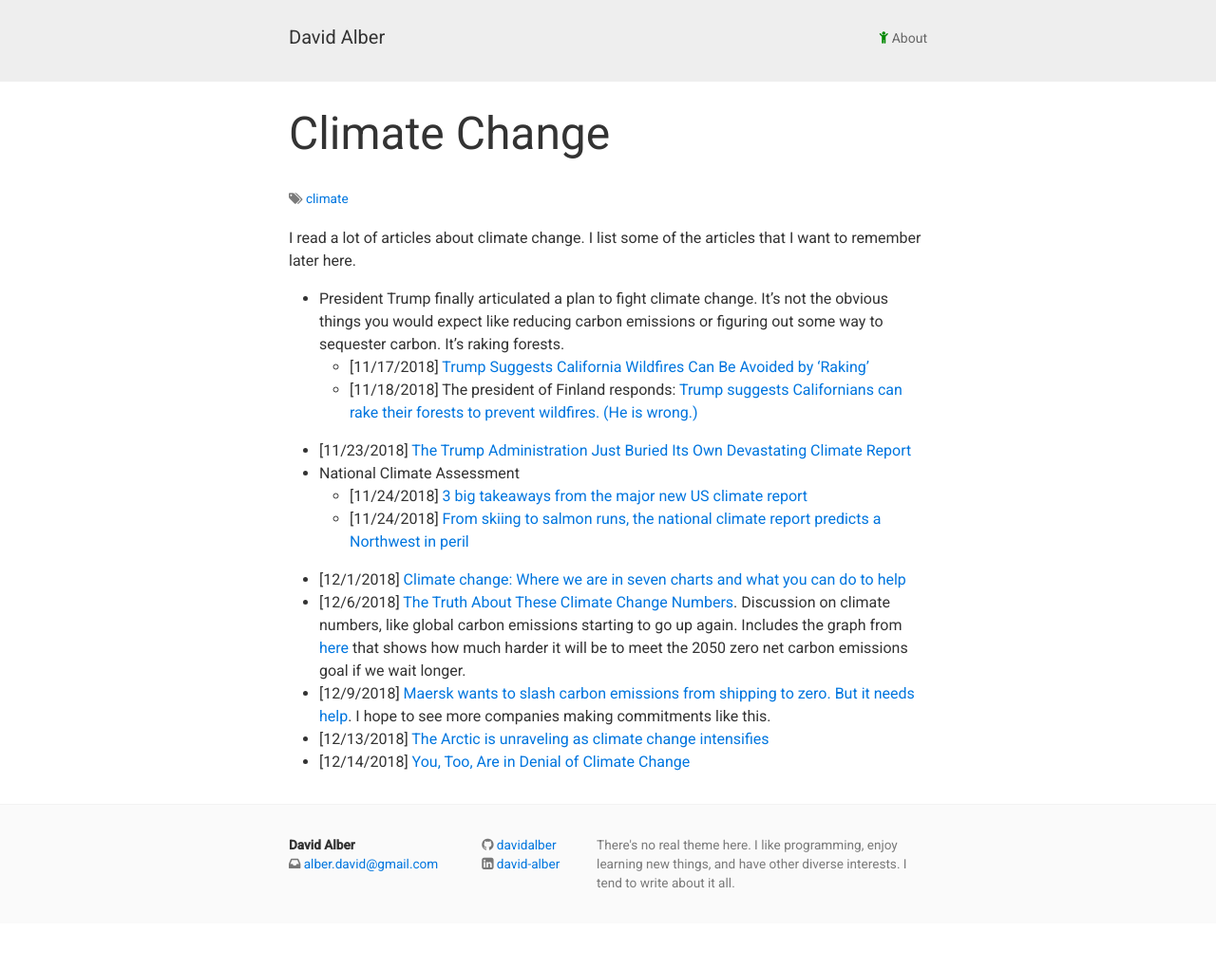
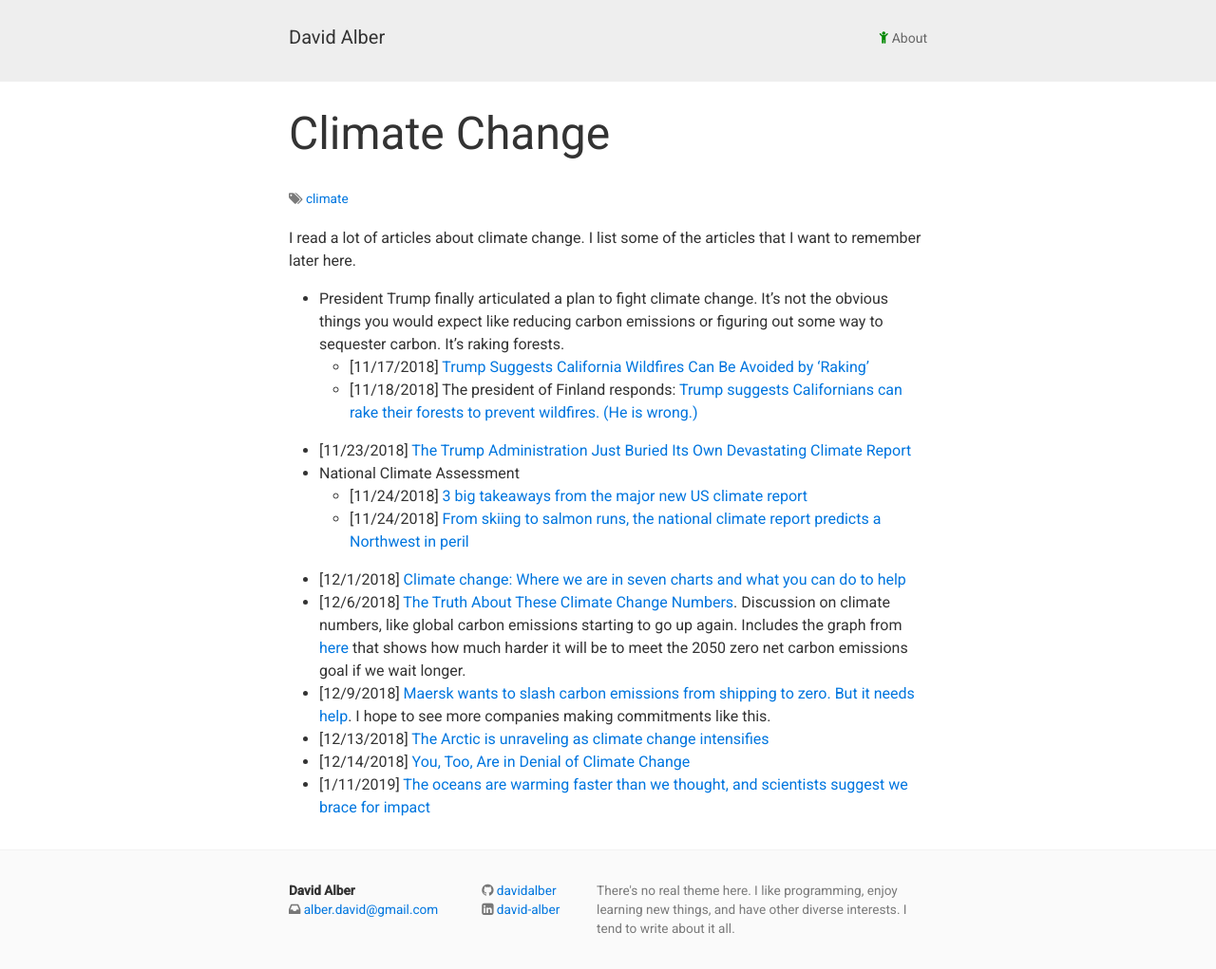
Before and after one commit to davidalber/davidalber.github.io, a Jekyll site: the page built from climate-change.md, in a window 1280 px wide. Shown: the whole page at 95% size. Built offline with Jekyll 4.4.1, drawn with Linux system fonts in a browser that asks for light colours; before the commit the page ends 973 px from its top, so only the background shows below that.

Commit message:
Add link

```diff
--- a/climate-change.md
+++ b/climate-change.md
@@ -32,3 +32,4 @@ articles that I want to remember later here.
 - [12/9/2018] [Maersk wants to slash carbon emissions from shipping to zero. But it needs help](https://www.cnn.com/2018/12/05/business/maersk-carbon-emissions-shipping/index.html). I hope to see more companies making commitments like this.
 - [12/13/2018] [The Arctic is unraveling as climate change intensifies](https://www.axios.com/the-arctic-is-unraveling-global-warming-sea-ice-melt-0a0467a2-ad82-4741-8bbe-9e2072b71efc.html)
 - [12/14/2018] [You, Too, Are in Denial of Climate Change](https://nymag.com/intelligencer/2018/12/americans-believe-in-climate-change-but-not-climate-action.html)
+- [1/11/2019] [The oceans are warming faster than we thought, and scientists suggest we brace for impact](https://www.washingtonpost.com/weather/2019/01/11/oceans-are-warming-faster-than-we-thought-scientists-suggest-we-brace-impact/)
```
